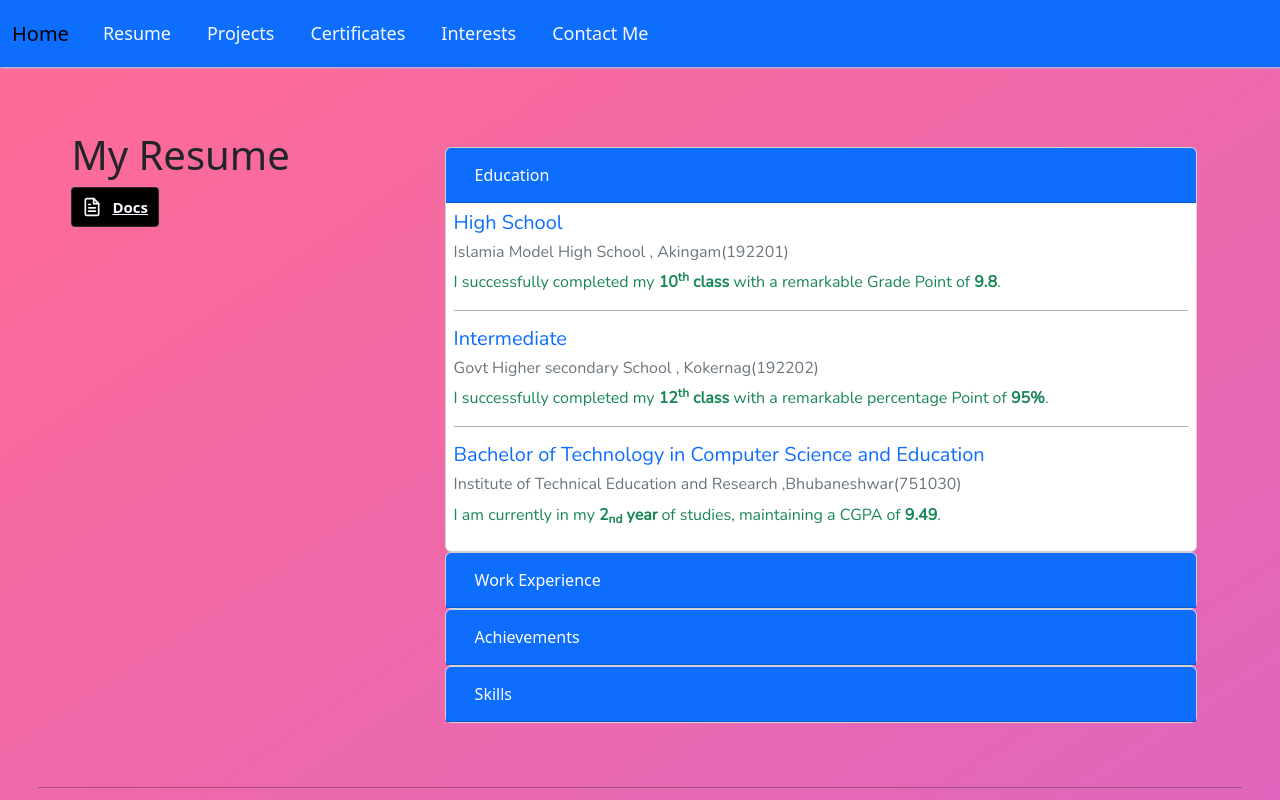
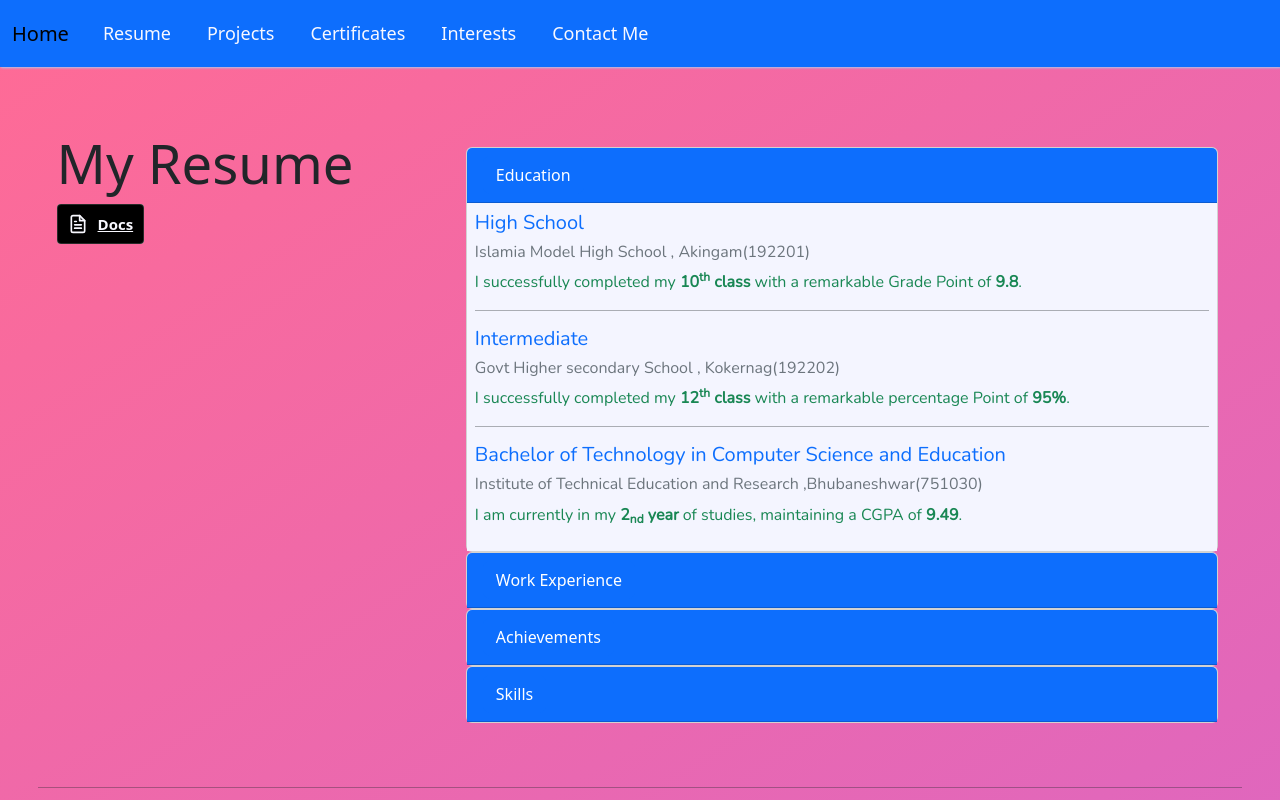
Before and after one commit to Danishyousuf19/Danish-Yousuf, a plain HTML site: page index.html in a window 1280 px wide. Shown: the top 800 px of the page. Drawn offline with nearby package versions, Linux system fonts and the light colour scheme.

Commit message:
modified:color

```diff
--- a/index.html
+++ b/index.html
@@ -454,7 +454,7 @@
         <div class="col-4" style="padding: 9px ">
             <h1 class="display-4 first_first" style="font-weight: bold; margin-left: 0;">Contact me!</h1>
             <div class="first_sec">
-                <h5 style=" margin-left: 0;   color:#590101">
+                <h5 style=" margin-left: 0;   color:#6A1B9A">
                     Have <b>any questions</b> or want to <b>Hire me</b> ?<br>
                     Fill out the form and I’ll get you a
                     response soon!</h5>
--- a/style.css
+++ b/style.css
@@ -11,15 +11,9 @@ html {
 body {
 
     background-image: linear-gradient(146deg, #FF6B95 0%, #be62e8 100%);
-
+    /* background-image: linear-gradient(146deg, #F1EAFF 0%, #DCBFFF 100%); */
+/* background-color: #B8B5FF; */
 }
-
-
-
-
-
-
-
 
 #landing_page {
     width: 100%;
@@ -78,8 +72,7 @@ body {
 
 .card-header {
     background-color: #0d6efd;
-
-}
+           }
 
 .first_first {
     font-weight: bold;
@@ -484,8 +477,11 @@ body.no-scroll {
 
 .card-body {
     padding: .5rem !important;
+
 }
-
+.sec-res .card-body{
+    background:#F4F5FF;
+}
 .card-img-top {
     border-radius: 7px;
 }
@@ -710,7 +706,13 @@ svg{
     }
   }
 
-
+.res{
+    font-size: 3.4rem;
+    margin-left: .4rem;
+}
+.dwn{
+    margin-left: .4rem;
+}
 
 
 
@@ -801,7 +803,7 @@ svg{
         color: transparent;
     }
     .res{
-
+  width: 50%;
         font-size: 2.4rem;
     }
 
```
